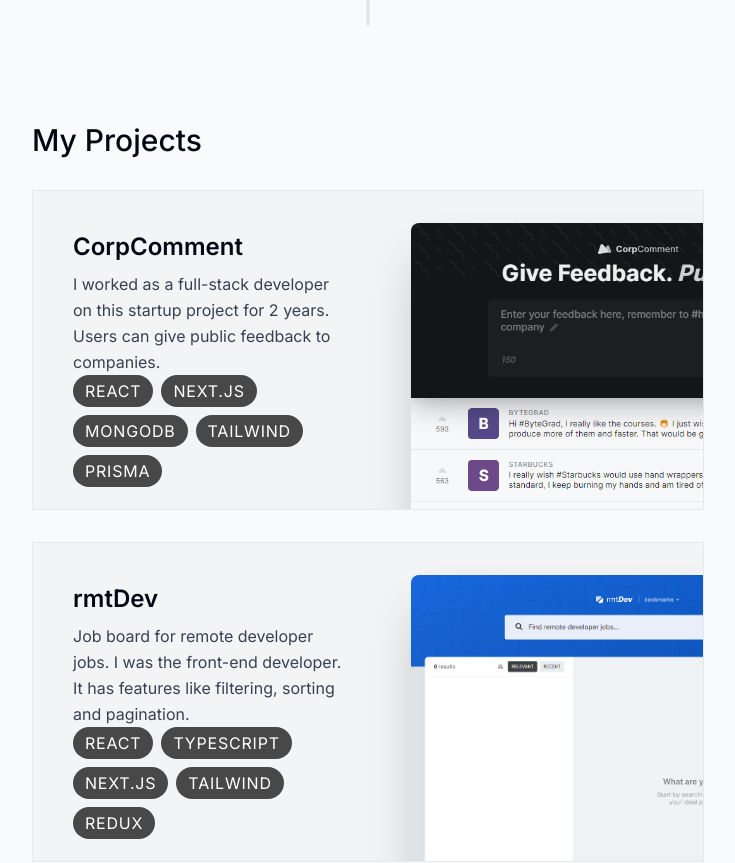
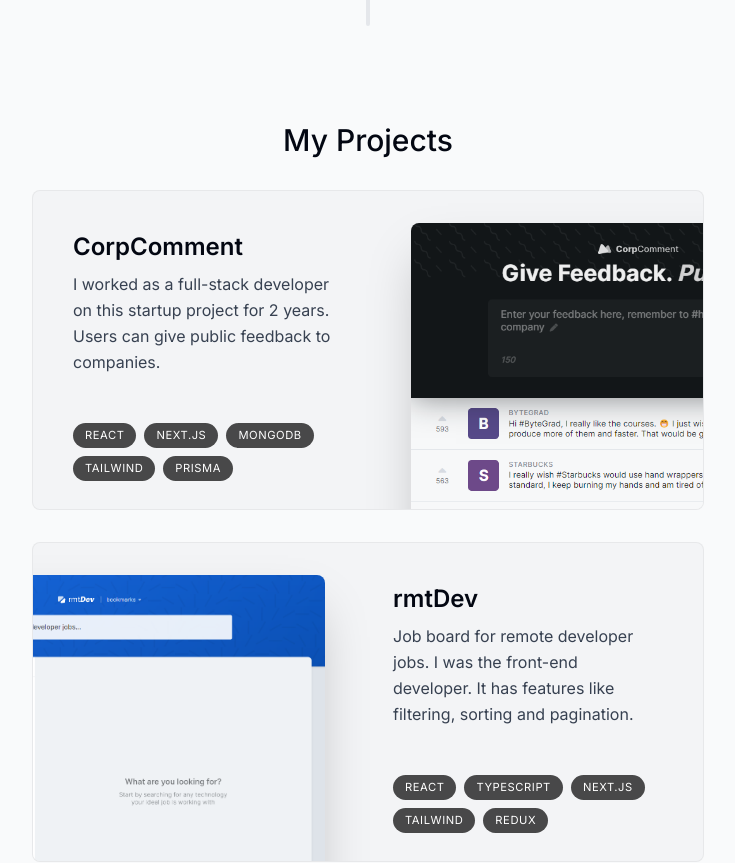
Before and after one commit to everybodyloveshaggis/cv-site-nextjs, a Next.js app: page / in a window 1280 px wide. Shown: the part 1440-2303 px from the top of the page, without its empty margins (272-1007 px from the left). Built offline with nearby package versions, Linux system fonts and the light colour scheme.

Commit message:
projects section working

```diff
--- a/app/layout.tsx
+++ b/app/layout.tsx
@@ -19,8 +19,8 @@ export default function RootLayout({
     <html lang="en">
       <body className={`${inter.className}
       bg-gray-50 text-gray-950 relative h-[50px] pt-28 sm:pt-36`}>
-        <div className='bg-[#fbe2e3] absolute -z-10 top-[-6rem] right-[11rem] h-[31.25rem] w-[31.25rem] rounded-full blur-[10rem] sm:w-[68.7rem]'></div>
-        <div className='bg-[#dbd7fb] absolute -z-10 top-[-1rem] left-[35rem] h-[31.25rem] w-[50rem] rounded-full blur-[10rem] sm:w-[68.7rem] md:left-[-33rem] lg:left-[-28rem] xl:left-[-15rem] 2xl:left-[-5rem]'></div>
+        {/* <div className='bg-[#fbe2e3] absolute -z-10 top-[-6rem] right-[11rem] h-[31.25rem] w-[31.25rem] rounded-full blur-[10rem] sm:w-[68.7rem]'></div>
+        <div className='bg-[#dbd7fb] absolute -z-10 top-[-1rem] left-[35rem] h-[31.25rem] w-[50rem] rounded-full blur-[10rem] sm:w-[68.7rem] md:left-[-33rem] lg:left-[-28rem] xl:left-[-15rem] 2xl:left-[-5rem]'></div> */}
         <Header />
         {children}
         </body>
--- /dev/null
+++ b/components/project.tsx
@@ -0,0 +1,71 @@
+"use client";
+
+import { useRef } from "react";
+import { projectsData } from "../lib/data";
+import Image from "next/image";
+import { motion, useScroll, useTransform } from "framer-motion";
+
+type ProjectProps = (typeof projectsData)[number];
+
+export default function Project({
+  title,
+  description,
+  tags,
+  imageUrl,
+}: ProjectProps) {
+  const ref = useRef<HTMLDivElement>(null);
+  const { scrollYProgress } = useScroll({
+    target: ref,
+    offset: ["0 1", "1.33 1"],
+  });
+  const scaleProgess = useTransform(scrollYProgress, [0, 1], [0.8, 1]);
+  const opacityProgess = useTransform(scrollYProgress, [0, 1], [0.6, 1]);
+
+  return (
+    <motion.div
+      ref={ref}
+      style={{
+        scale: scaleProgess,
+        opacity: opacityProgess,
+      }}
+      className="group mb-3 sm:mb-8 last:mb-0"
+    >
+      <section className="bg-gray-100 max-w-[42rem] border border-black/5 rounded-lg overflow-hidden sm:pr-8 relative sm:h-[20rem] hover:bg-gray-200 transition sm:group-even:pl-8 dark:text-white dark:bg-white/10 dark:hover:bg-white/20">
+        <div className="pt-4 pb-7 px-5 sm:pl-10 sm:pr-2 sm:pt-10 sm:max-w-[50%] flex flex-col h-full sm:group-even:ml-[18rem]">
+          <h3 className="text-2xl font-semibold">{title}</h3>
+          <p className="mt-2 leading-relaxed text-gray-700 dark:text-white/70">
+            {description}
+          </p>
+          <ul className="flex flex-wrap mt-4 gap-2 sm:mt-auto">
+            {tags.map((tag, index) => (
+              <li
+                className="bg-black/[0.7] px-3 py-1 text-[0.7rem] uppercase tracking-wider text-white rounded-full dark:text-white/70"
+                key={index}
+              >
+                {tag}
+              </li>
+            ))}
+          </ul>
+        </div>
+
+        <Image
+          src={imageUrl}
+          alt="Project I worked on"
+          quality={95}
+          className="absolute hidden sm:block top-8 -right-40 w-[28.25rem] rounded-t-lg shadow-2xl
+        transition
+        group-hover:scale-[1.04]
+        group-hover:-translate-x-3
+        group-hover:translate-y-3
+        group-hover:-rotate-2
+
+        group-even:group-hover:translate-x-3
+        group-even:group-hover:translate-y-3
+        group-even:group-hover:rotate-2
+
+        group-even:right-[initial] group-even:-left-40"
+        />
+      </section>
+    </motion.div>
+  );
+}
--- a/components/projects.tsx
+++ b/components/projects.tsx
@@ -1,7 +1,7 @@
-import React from 'react'
-import SectionHeading from './section-heading'
-import { projectsData } from '../lib/data'
-import Image from 'next/image';
+import React, { useRef } from 'react';
+import SectionHeading from './section-heading';
+import { projectsData } from '../lib/data';
+import Project from "./project";
 
 export default function Projects() {
   return (
@@ -15,27 +15,7 @@ export default function Projects() {
               </ React.Fragment >
             ))
           }
-        </div>
+        </div>https://www.youtube.com/watch?v=AkZBjK69VcE
     </section>
   )
 }
-
-type ProjectProps = (typeof projectsData)[number];
-
-
-function Project({title, description, tags, imageUrl} : ProjectProps){
-  return (
-  <section className="bg-gray-100 max-w-[42rem] border border-black/5 overflow-hidden sm:pr-8 relative sm:h-[20rem] mb-3 sm:mb-8 last:mb-0">
-    <div className="pt-4 pb-8 px-5 sm:pl-10 sm:pr-2 sm:pt-10 sm:max-w-[50%] flex flex-col h-full">
-    <h3 className="text-2xl font-semibold">{title}</h3>
-    <p className="mt-2 leading-relaxed text-gray-700">{description}</p>
-    <ul className="flex flex-wrap mt-4 gap-2 sm:mt-auto">
-      {tags.map((tag, index) => (
-        <li className="bg-black/[0.7] px-3 py-1 text-[0.7rem uppercase tracking-wider text-white rounded-full" key={index}>{tag}</li>
-      ))}
-    </ul>
-    </div>
-    <Image className="absolute top-8 -right-40 w-[28.25rem] rounded-t-lg shadow-2xl" src={imageUrl} alt={description} quality={90}/>
-  </section>
-  )
-}
--- a/components/section-heading.tsx
+++ b/components/section-heading.tsx
@@ -6,6 +6,6 @@ type SectionHeadingProps = {
 
 export default function SectionHeading({ children } : SectionHeadingProps) {
   return (
-    <h2 className='text-3xl font-medium capitalize mb-8'>{children}</h2>
+    <h2 className='text-3xl font-medium capitalize mb-8 text-center'>{children}</h2>
   )
 }
```
